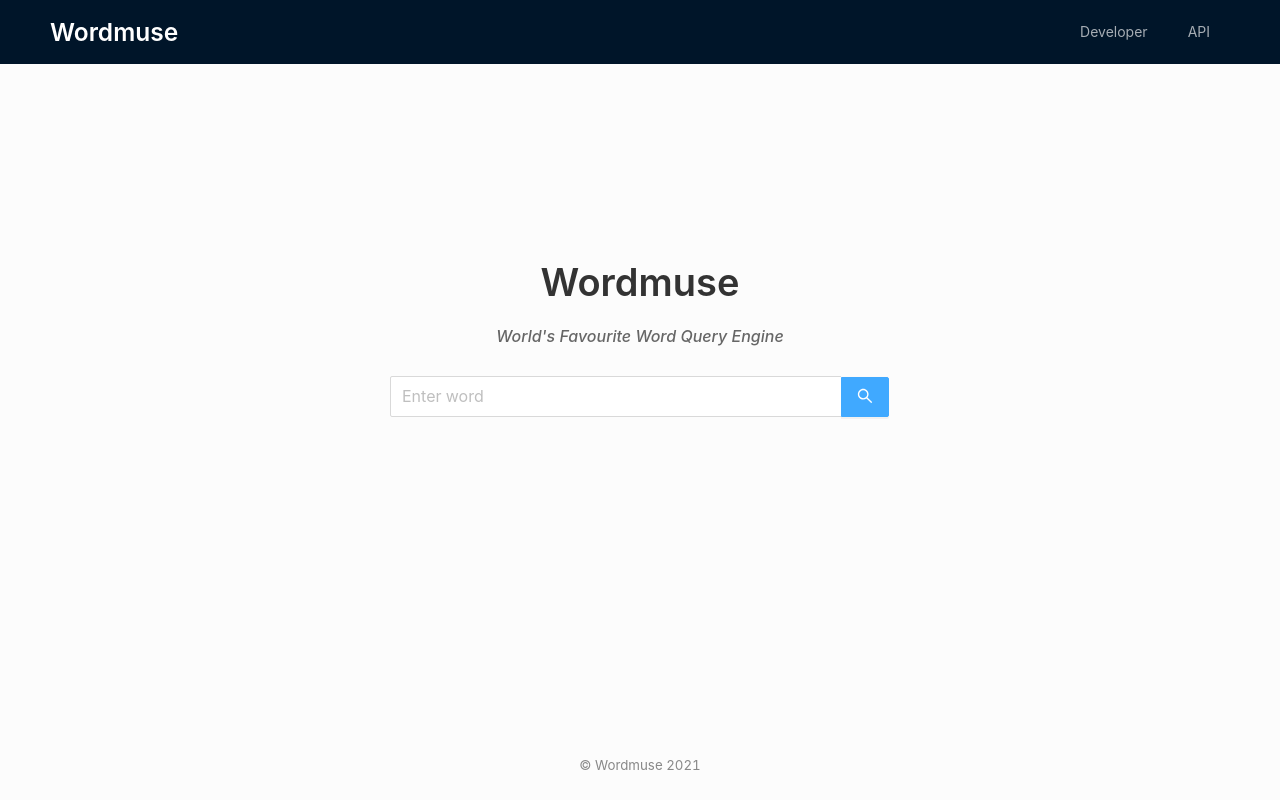
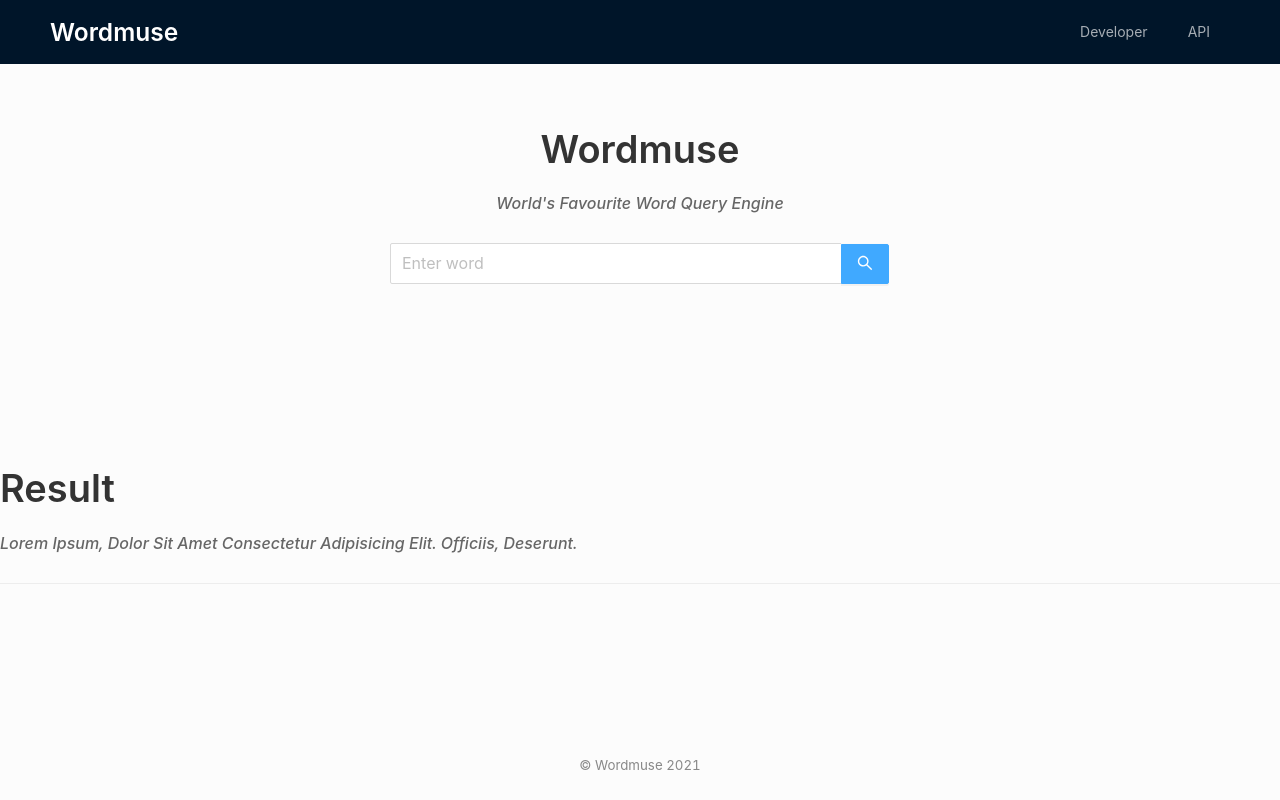
Before and after one commit to 0xAMR/wordmuse, a React (Create React App) app: page / in a window 1280 px wide. Both pictures are taken after a click on the button 865 px from the left and 396 px from the top of the page. Built offline with nearby package versions, Linux system fonts and the light colour scheme; a small style sheet from the web is missing.

Commit message:
✨ add results component

```diff
--- a/src/App.tsx
+++ b/src/App.tsx
@@ -1,5 +1,11 @@
+// React
+import { useState } from 'react';
+
 // Styling
 import styled from 'styled-components';
+
+// Components
+import Results from './components/Results';
 
 // Ant Design
 import { Input, Layout, Menu, Typography } from 'antd';
@@ -13,6 +19,7 @@ const StyledApp = styled.main`
   align-items: center;
   justify-content: center;
   min-height: 100vh;
+  overflow: hidden;
 
   & .main__layout {
     background-color: rgba(252, 252, 252);
@@ -66,7 +73,8 @@ const StyledApp = styled.main`
   }
 `;
 
-function App() {
+export default function App() {
+  const [resultsActive, setResultsActive] = useState(false);
   return (
     <StyledApp>
       <Layout className="layout main__layout">
@@ -83,17 +91,16 @@ function App() {
             world's favourite word query engine
           </Title>
           <Search
-            style={{ width: 500 }}
+            style={{ maxWidth: 500 }}
             placeholder="Enter word"
             size="large"
-            onSearch={() => {}}
+            onSearch={() => setResultsActive(true)}
             enterButton
           />
         </Content>
+        {resultsActive && <Results />}
         <Footer className="main__footer">© Wordmuse 2021</Footer>
       </Layout>
     </StyledApp>
   );
 }
-
-export default App;
--- /dev/null
+++ b/src/components/Results/index.js
@@ -0,0 +1,20 @@
+// Styling
+// import styled from 'styled-components';
+
+// Ant Design
+import { Divider, Layout, Typography } from 'antd';
+const { Content } = Layout;
+const { Title } = Typography;
+
+export default function Results() {
+  return (
+    <Content>
+      <Title className="main__title">Result</Title>
+      <Title className="main__subtitle" level={5}>
+        Lorem ipsum, dolor sit amet consectetur adipisicing elit. Officiis,
+        deserunt.
+      </Title>
+      <Divider />
+    </Content>
+  );
+}
--- a/src/global.css
+++ b/src/global.css
@@ -1,4 +1,5 @@
 @import url('https://cdn.jsdelivr.net/npm/@xz/fonts@1/serve/plus-jakarta-text.min.css');
+
 body {
   font-family: 'Plus Jakarta Text', -apple-system, BlinkMacSystemFont,
     'Segoe UI', Roboto, Oxygen, Ubuntu, Cantarell, 'Open Sans', 'Helvetica Neue',
```
